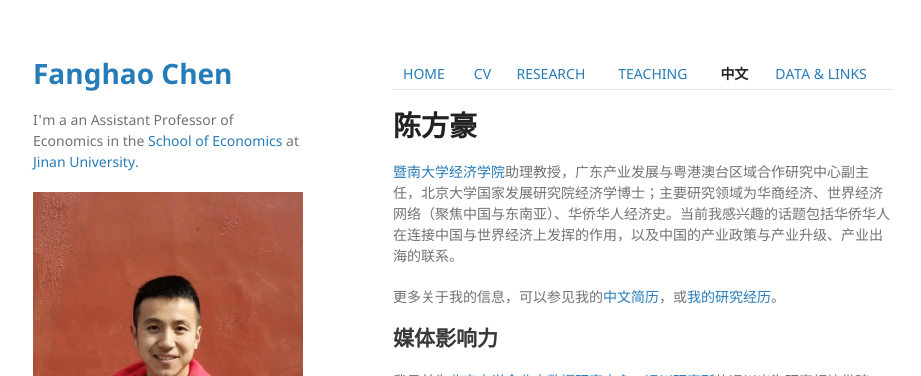
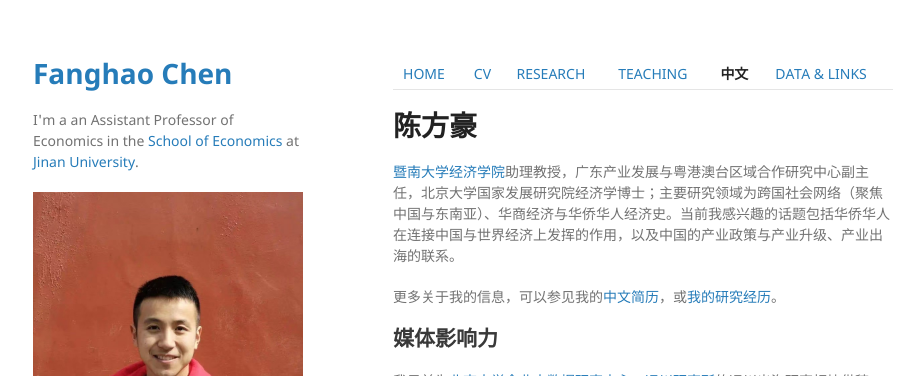
Before and after one commit to FanghaoChen/homepage, a Jekyll site: the page built from chinesepage.md, in a window 1280 px wide and 966 px high. Shown: the top 376 px of the window, without its empty margins (177-1098 px from the left). Built offline with Jekyll 4.4.1, drawn with Linux system fonts in a browser that asks for light colours; our own code applies the rules of GitHub Pages for plain Markdown files.

Commit message:
Update chinesepage.md

```diff
--- a/chinesepage.md
+++ b/chinesepage.md
@@ -2,7 +2,7 @@
 
 # 陈方豪
 
-[暨南大学经济学院](https://ec.jnu.edu.cn/)助理教授，广东产业发展与粤港澳台区域合作研究中心副主任，北京大学国家发展研究院经济学博士；主要研究领域为华商经济、世界经济网络（聚焦中国与东南亚）、华侨华人经济史。当前我感兴趣的话题包括华侨华人在连接中国与世界经济上发挥的作用，以及中国的产业政策与产业升级、产业出海的联系。
+[暨南大学经济学院](https://ec.jnu.edu.cn/)助理教授，广东产业发展与粤港澳台区域合作研究中心副主任，北京大学国家发展研究院经济学博士；主要研究领域为跨国社会网络（聚焦中国与东南亚）、华商经济与华侨华人经济史。当前我感兴趣的话题包括华侨华人在连接中国与世界经济上发挥的作用，以及中国的产业政策与产业升级、产业出海的联系。
 
 更多关于我的信息，可以参见我的[中文简历](./assets/陈方豪_暨大经院_241024.pdf)，或[我的研究经历](https://mp.weixin.qq.com/s?__biz=Mzg4MzE0ODY0Mw==&mid=2247491382&idx=1&sn=992dc4dda38bfd95d5c2b47848fc5a81&chksm=cf4a8d3af83d042c96f68c98b9406eab25df4ce418b6778fccdee755fc9e499decfb44498855&mpshare=1&scene=24&srcid=12203KNxFd0xsEh7nM7ZzhKn&sharer_sharetime=1639991731014&sharer_shareid=009d752390d3ca9d149b0d31038375f0#rd)。
 
```
